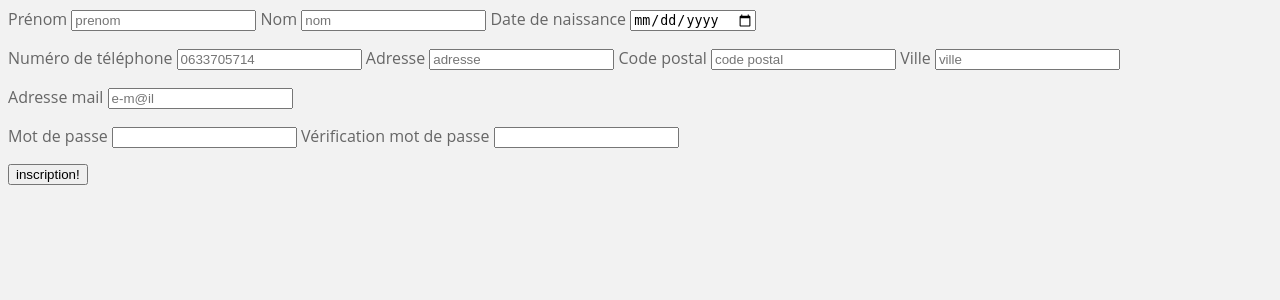
After one commit to Quinconce/CupOfTEa, a PHP site: page /views/register.phtml in a window 1280 px wide. The commit adds this page. Shown: the top 300 px of the page. Run offline with PHP 8.4, Linux system fonts and the light colour scheme.

Commit message:
formulaire

```diff
--- a/controllers/AccueilController.class.php
+++ b/controllers/AccueilController.class.php
@@ -9,6 +9,7 @@ class AccueilController
             $theModel = new ThesModel();
             $cdc=$theModel -> getCdc();
             $new=$theModel -> getNew();
+            $best=$theModel -> getBest();
             //aller chercher les catégories
             $categoriesModel= new CategoriesModel();
             $cat = $categoriesModel ->getAllCategories();
--- a/index.php
+++ b/index.php
@@ -22,7 +22,11 @@ if(isset($_GET['page'])){
             $controller = new TheController();
             $controller->display();
             break;
-
+        case 'register':
+            $controller = new RegisterController();
+            $controller->display();
+            $controller->newUser();
+            break;
         default:
             $controller = new AccueilController();
             $controller->display();
--- a/models/ThesModel.class.php
+++ b/models/ThesModel.class.php
@@ -27,7 +27,10 @@ class ThesModel extends ModelManager{
         return $new;
     }
     public function getBest(){
-        $req = "SELECT Thes.id_the, titre_the,sousTitre_the,desc_the,cdc_the,publish,image_the,min(QuantiThes.prix) as prix FROM Thes INNER JOIN QuantiThes ON QuantiThes.id_the = Thes.id_the WHERE Thes.id_the = ( SELECT MAX(Thes.id_the) FROM Thes) GROUP BY Thes.id_the  "
+        $req = "SELECT Thes.image_the, Thes.desc_the, Thes.titre_the, Thes.id_the,MIN(prix) as prix FROM Thes
+                INNER JOIN QuantiThes on QuantiThes.id_the = Thes.id_the
+                WHERE Thes.id_the = (SELECT id_the FROM Commandes_details GROUP BY id_the ORDER BY COUNT(id_the) DESC LIMIT 1)
+                GROUP BY Thes.id_the "
                  ;
         $best = $this -> queryOne($req);
         return $best;
--- a/public/css/style.css
+++ b/public/css/style.css
@@ -21,7 +21,21 @@ img {
 a {
 	color: #96B011;
 }
-
+.myButton {
+    box-shadow: 0px 1px 0px 0px #ffffff;
+    background:linear-gradient(to bottom, #489c0f 5%, #0f9c2b 100%);
+    background-color:#489c0f;
+    border-radius:6px;
+    border:1px solid #ffffff;
+    display:inline-block;
+    cursor:pointer;
+    color:#ffffff;
+    font-family:Arial;
+    font-size:15px;
+    font-weight:bold;
+    padding:6px 24px;
+    text-decoration:none;
+}
 a:hover {
 	color: #B09067;
 }
@@ -157,7 +171,6 @@ header nav a:hover {
 }
 .visible {
     display: block;
-
 }
 
 .block {
--- a/views/layout.phtml
+++ b/views/layout.phtml
@@ -34,6 +34,7 @@
 						<img src="public/img/logo.png" alt="Logo de Cup of Tea" />
 					</a>
 					<section id="cart">
+						<a href="index.php?page=register" class="myButton">Creer un Comtpe</a>
 						<span>Mon panier</span>
 						<strong>42,00€</strong>
 					</section>
@@ -48,6 +49,8 @@
 			</div>
 		</header>
 	<?php include $template; ?>
+
+
 		<footer>
 			<section id="info">
 				<article>
--- /dev/null
+++ b/views/register.phtml
@@ -0,0 +1,40 @@
+
+<link rel="stylesheet" href="public/css/style.css" type="text/css" />
+<div class="containerForm">
+<form method="POST">
+    <p>
+        <label for="firstname">Prénom</label>
+        <input type="text" name="firstname" placeholder="prenom"  />
+        <label for="name">Nom</label>
+        <input type="text" name="name" placeholder="nom" />
+        <label for="birthdate">Date de naissance</label>
+        <input type="date" name="birthdate" placeholder="date de naissance" />
+    </p>
+    <p>
+        <label for="phone">Numéro de téléphone</label>
+        <input type="tel" id="phone" name="phone" pattern="[0-9]{2}[0-9]{2}[0-9]{2}[0-9]{2}[0-9]{2}" placeholder="0633705714">
+        <label for="adress">Adresse</label>
+        <input type="text" name="adress" placeholder="adresse" />
+        <label for="zipcode">Code postal</label>
+        <input id="zip" name="zipcode" type="text" pattern="[0-9]*" placeholder="code postal">
+        <label for="city">Ville</label>
+        <input type="text" name="city" placeholder="ville" />
+    </p>
+    <p>
+        <label for="email">Adresse mail</label>
+        <input type="email" name="email" placeholder="e-m@il" />
+     </p>
+     <p id="passwords">
+        <label for="password">Mot de passe</label>
+
+        <input type="password" name="pass" id="pass"/>
+        <label for="password2" id="passs">Vérification mot de passe</label>
+        <input type = "password" name="vpass" id="vpass"/>
+    </p>
+
+        <span id="errors"></span>
+
+        <input type="submit" id="submit" value="inscription!">
+</form>
+
+<script type="text/javascript" src="public/js/mdp.js"></script>
```
Also changed, not shown: controllers/RegisterController.class.php (added, +38 -0 lines), models/UtilisateursModel.class.php (added, +14 -0 lines), public/js/mdp.js (added, +53 -0 lines), views/accueil.phtml (+6 -5 lines).
